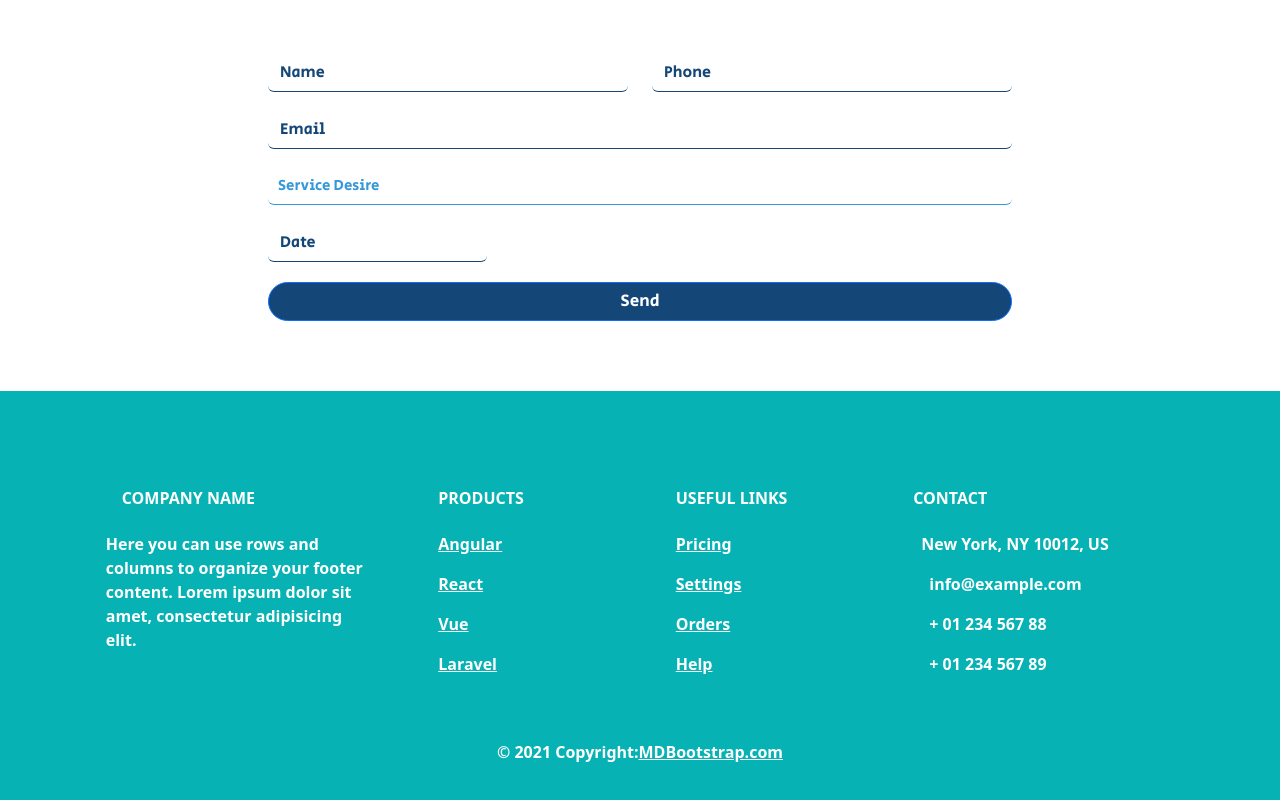
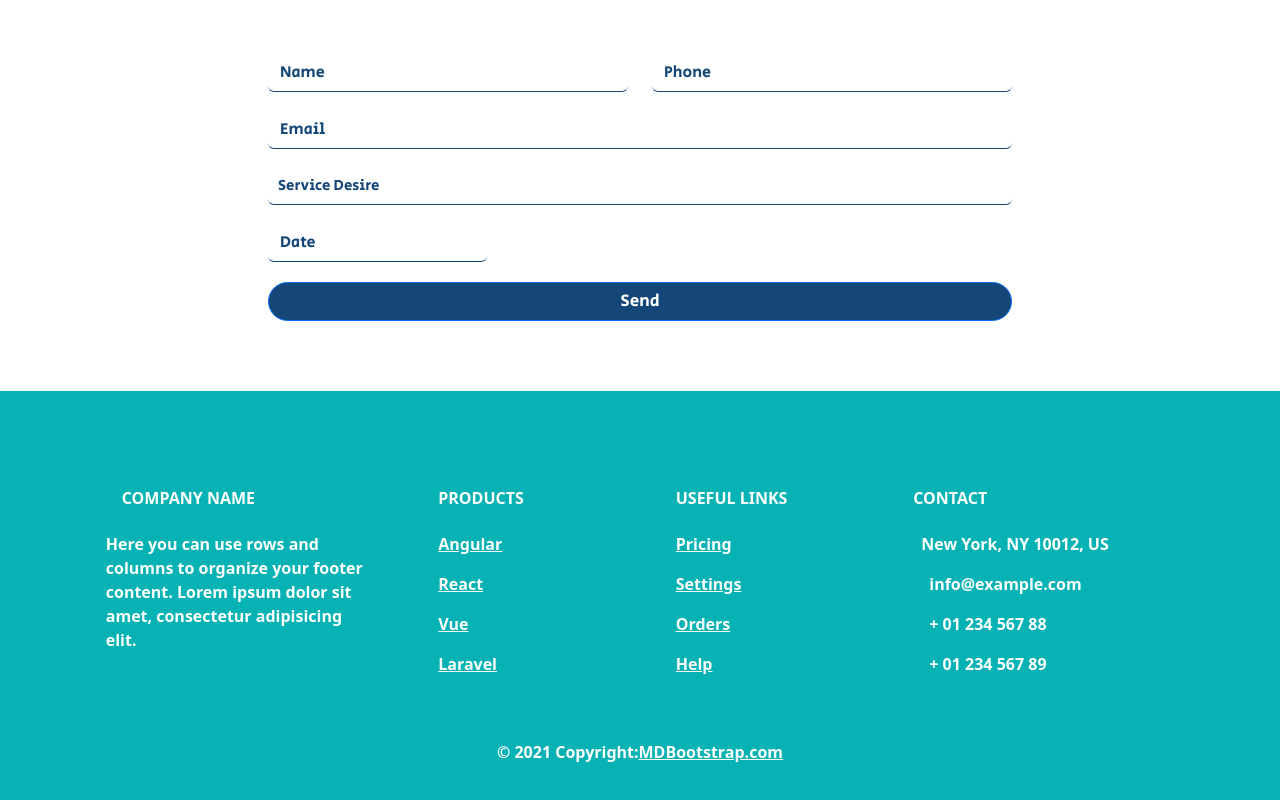
Before and after one commit to JorgeML01/cleaning-services-web-app, a React (Create React App) app: page / in a window 1280 px wide. Shown: the part 2222-3022 px from the top of the page. Built offline with nearby package versions, Linux system fonts and the light colour scheme.

Commit message:
contact us font color

```diff
--- a/src/components/ContactFormHome/styles.css
+++ b/src/components/ContactFormHome/styles.css
@@ -21,19 +21,21 @@
 
 .drop-down-menu-service-desire {
   font-family: secular one, sans-serif;
-  color: #3498db;
+  color: #144677;
   font-size: 15px;
   padding-left: 10px;
   width: 100%;
   border: none;
-  border-bottom: 1px solid #3498db;
+  border-bottom: 1px solid #144677;
 }
 
-.drop-down-menu-service-desire:focus {
-  color: #3498db;
+.drop-down-menu-service-desire:focus::after {
+  color: #144677;
   font-family: secular one, sans-serif;
-  border-bottom: 2px solid #3498db;
+  border-bottom: 2px solid #144677;
 }
+
+
 
 .success-message {
   color: #144677;
@@ -44,19 +46,20 @@
 
 }
 
+
 input::placeholder {
   color: #144677 !important;
   font-family: secular one, sans-serif !important;
 }
 
 input:focus {
-  color: #3498db !important;
+  color: #144677 !important;
   font-family: secular one, sans-serif !important;
   border-bottom: 2px solid #144677 !important;
 }
 
 input {
-  color: #3498db !important;
+  color: #144677 !important;
   font-family: secular one, sans-serif !important;
   border: none !important;
   border-bottom: 1px solid #144677 !important;
```
